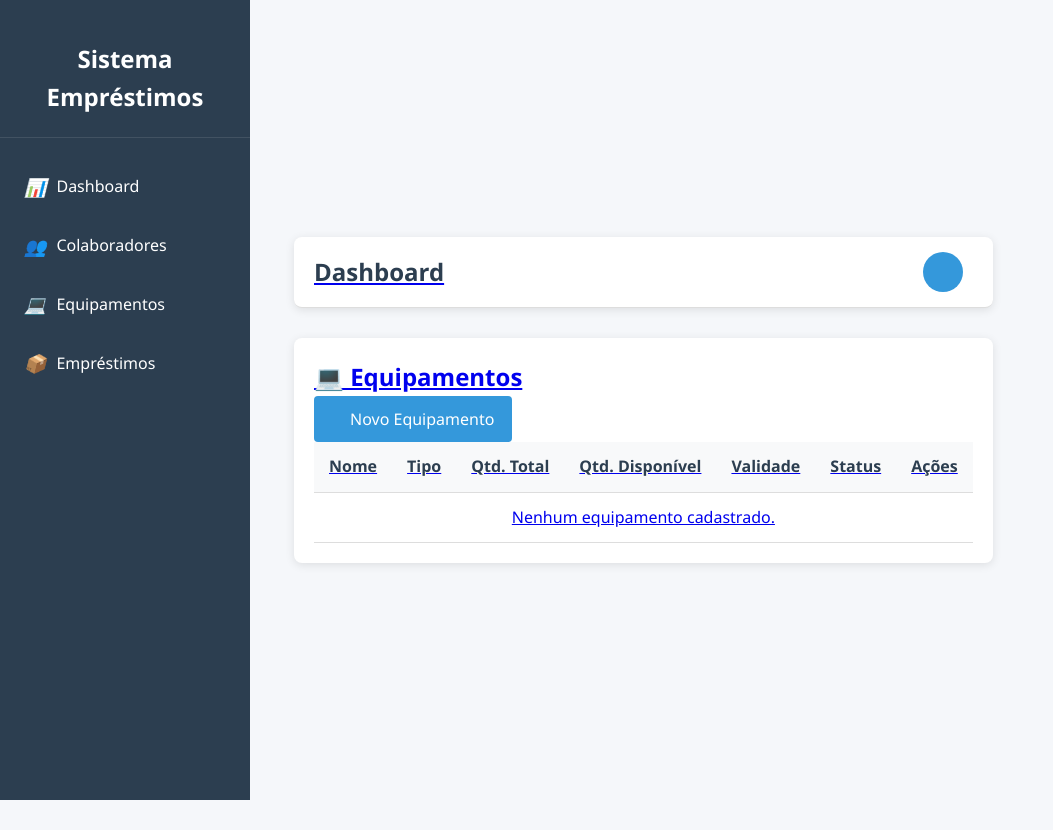
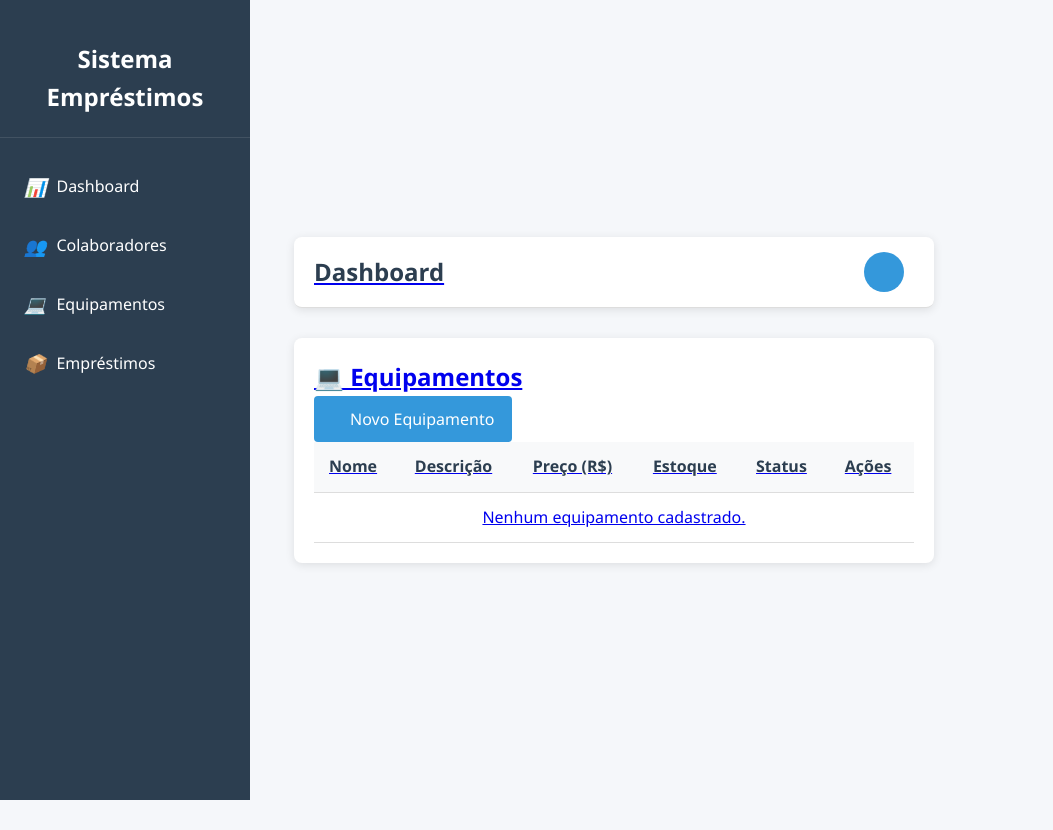
Before and after one commit to CassioHMA/projeto_imersao, a Django app: page /equipamentos/criar/ in a window 1280 px wide. Shown: the whole page, without its empty margins (0-1053 px from the left). Run offline with Django 5.2, Linux system fonts and the light colour scheme.

Commit message:
falta ajustar as chamadas dos formulários

```diff
--- a/Projeto_imersaos/templates/partials/dashboard.html
+++ b/Projeto_imersaos/templates/partials/dashboard.html
@@ -64,9 +64,9 @@
     <div style="margin-top: 30px;">
         <h2>Ações Rápidas</h2>
         <p>
-            <a href="/emprestimos/criar/">Novo Empréstimo</a> |
+            <a href="/emprestimos/">Novo Empréstimo</a> |
             <a href="/equipamentos/criar/">Novo Equipamento</a> |
-            <a href="/cadastros/criar/">Novo Cadastro</a>
+            <a href="/colaboradores/criar/">Novo Colaborador</a>
         </p>
     </div>
 {% endblock %}
--- a/Projeto_imersaos/templates/partials/equipamentos.html
+++ b/Projeto_imersaos/templates/partials/equipamentos.html
@@ -7,7 +7,7 @@
 <div class="card">
     <div class="card-header">
         <h2>💻 Equipamentos</h2>
-        <button class="btn btn-primary" onclick="showEquipamentoModal()">
+        <button id="novo-equipamento-btn" class="btn btn-primary">
             <i class="fas fa-plus"></i> Novo Equipamento
         </button>
     </div>
@@ -26,10 +26,9 @@
                 <thead>
                     <tr>
                         <th>Nome</th>
-                        <th>Tipo</th>
-                        <th>Qtd. Total</th>
-                        <th>Qtd. Disponível</th>
-                        <th>Validade</th>
+                        <th>Descrição</th>
+                        <th>Preço (R$)</th>
+                        <th>Estoque</th>
                         <th>Status</th>
                         <th>Ações</th>
                     </tr>
@@ -38,13 +37,12 @@
                     {% for equipamento in equipamentos %}
                     <tr>
                         <td>{{ equipamento.nome }}</td>
-                        <td>{{ equipamento.tipo|default:"-" }}</td>
-                        <td>{{ equipamento.quantidade_total }}</td>
-                        <td>{{ equipamento.quantidade_disponivel }}</td>
-                        <td>{{ equipamento.data_validade|date:"d/m/Y"|default:"-" }}</td>
+                        <td>{{ equipamento.descricao|default:"-" }}</td>
+                        <td>{{ equipamento.preco }}</td>
+                        <td>{{ equipamento.estoque }}</td>
                         <td>
-                            <span class="status-badge {% if equipamento.quantidade_disponivel > 0 %}status-ativo{% else %}status-inativo{% endif %}">
-                                {% if equipamento.quantidade_disponivel > 0 %}Disponível{% else %}Indisponível{% endif %}
+                            <span class="status-badge {% if equipamento.ativo %}status-ativo{% else %}status-inativo{% endif %}">
+                                {% if equipamento.ativo %}Ativo{% else %}Inativo{% endif %}
                             </span>
                         </td>
                         <td>
@@ -60,7 +58,7 @@
                     </tr>
                     {% empty %}
                     <tr>
-                        <td colspan="7" class="text-center">Nenhum equipamento cadastrado.</td>
+                        <td colspan="6" class="text-center">Nenhum equipamento cadastrado.</td>
                     </tr>
                     {% endfor %}
                 </tbody>
@@ -81,29 +79,27 @@
             </div>
 
             <div class="form-group">
-                <label for="equipamento-tipo">Tipo</label>
-                <input type="text" id="equipamento-tipo" name="tipo" class="form-control">
-            </div>
-
-            <div class="form-group">
                 <label for="equipamento-descricao">Descrição</label>
-                <textarea class="form-control" id="equipamento-descricao" name="descricao"></textarea>
+                <textarea class="form-control" id="equipamento-descricao" name="descricao" rows="3"></textarea>
             </div>
 
             <div class="form-row">
                 <div class="form-group">
-                    <label for="equipamento-quantidade-total">Quantidade Total</label>
-                    <input type="number" id="equipamento-quantidade-total" name="quantidade_total" class="form-control" required min="0">
+                    <label for="equipamento-preco">Preço (R$)</label>
+                    <input type="number" id="equipamento-preco" name="preco" class="form-control" step="0.01" min="0" required>
                 </div>
                 <div class="form-group">
-                    <label for="equipamento-quantidade-disponivel">Quantidade Disponível</label>
-                    <input type="number" id="equipamento-quantidade-disponivel" name="quantidade_disponivel" class="form-control" required min="0">
+                    <label for="equipamento-estoque">Quantidade em Estoque</label>
+                    <input type="number" id="equipamento-estoque" name="estoque" class="form-control" required min="0">
                 </div>
             </div>
 
             <div class="form-group">
-                <label for="equipamento-data-validade">Data de Validade (Opcional)</label>
-                <input type="date" id="equipamento-data-validade" name="data_validade" class="form-control">
+                <label for="equipamento-ativo">Status</label>
+                <select id="equipamento-ativo" name="ativo" class="form-control">
+                    <option value="true" selected>Ativo</option>
+                    <option value="false">Inativo</option>
+                </select>
             </div>
 
             <div class="modal-buttons">
--- a/Projeto_imersaos/views.py
+++ b/Projeto_imersaos/views.py
@@ -7,6 +7,7 @@ from .forms import UsuarioForm, ColaboradorForm, EquipamentoForm, EmprestimoForm
 from django.utils import timezone
 from django.db import transaction
 from django.contrib.auth.hashers import make_password
+import json
 
 
 # Views para Usuario
@@ -58,7 +59,7 @@ def criar_colaborador(request):
             return redirect('lista_colaboradores')
     else:
         form = ColaboradorForm()
-    return render(request, 'form_colaborador.html', {'form': form, 'titulo': 'Criar Colaborador'})
+    return render(request, 'partials/form_colaborador.html', {'form': form, 'titulo': 'Criar Colaborador'})
 
 def editar_colaborador(request, pk):
     colaborador_obj = get_object_or_404(Colaborador, pk=pk)
@@ -70,7 +71,7 @@ def editar_colaborador(request, pk):
             return redirect('lista_colaboradores')
     else:
         form = ColaboradorForm(instance=colaborador_obj)
-    return render(request, 'form_colaborador.html', {'form': form, 'titulo': 'Editar Colaborador'})
+    return render(request, 'partials/form_colaborador.html', {'form': form, 'titulo': 'Editar Colaborador'})
 
 @require_POST
 def deletar_colaborador(request, pk):
@@ -138,8 +139,36 @@ def excluir_equipamento(request, id):
     return render(request, 'confirmar_exclusao.html', context)
 
 def api_equipamentos(request):
-    equipamentos = Equipamento.objects.all().values('id', 'nome', 'descricao', 'preco', 'estoque', 'ativo')
-    return JsonResponse(list(equipamentos), safe=False)
+    if request.method == 'POST':
+        try:
+            data = json.loads(request.body)
+            form = EquipamentoForm(data)
+            if form.is_valid():
+                equipamento = form.save()
+                return JsonResponse({
+                    'id': equipamento.id,
+                    'nome': equipamento.nome,
+                    'descricao': equipamento.descricao,
+                    'preco': str(equipamento.preco), # Convert Decimal to string for JSON
+                    'estoque': equipamento.estoque,
+                    'ativo': equipamento.ativo,
+                }, status=201)
+            else:
+                return JsonResponse({'errors': form.errors}, status=400)
+        except json.JSONDecodeError:
+            return JsonResponse({'error': 'JSON inválido.'}, status=400)
+
+    # Keep the original GET functionality, but serialize properly
+    equipamentos = Equipamento.objects.all()
+    data = [{
+        'id': eq.id,
+        'nome': eq.nome,
+        'descricao': eq.descricao,
+        'preco': str(eq.preco), # Convert Decimal to string
+        'estoque': eq.estoque,
+        'ativo': eq.ativo
+    } for eq in equipamentos]
+    return JsonResponse(data, safe=False)
 
 
 # Views para Empréstimo de Equipamento
--- a/static/JS/scripts.js
+++ b/static/JS/scripts.js
@@ -29,9 +29,9 @@ const defaultHeaders = {
  * Inicializa a aplicação quando o DOM estiver carregado
  */
 document.addEventListener('DOMContentLoaded', function() {
-    initializeApp();
-    setupEventListeners();
-    checkAuthentication();
+    // initializeApp();
+    // setupEventListeners();
+    // checkAuthentication();
 });
 
 /**
@@ -63,13 +63,13 @@ function initializeApp() {
  */
 function setupEventListeners() {
     // Navegação do menu
-    setupMenuNavigation();
+    // setupMenuNavigation();
 
     // Navegação por abas
     setupTabNavigation();
 
     // Formulários
-    setupFormHandlers();
+    // setupFormHandlers();
 
     // Botões de ação
     setupActionButtons();
@@ -486,11 +486,10 @@ async function handleEquipamentoSubmit(event) {
 
     const formData = {
         nome: document.getElementById('equipamento-nome').value,
-        tipo: document.getElementById('equipamento-tipo').value,
         descricao: document.getElementById('equipamento-descricao').value || null,
-        quantidade_total: parseInt(document.getElementById('equipamento-quantidade-total').value),
-        quantidade_disponivel: parseInt(document.getElementById('equipamento-quantidade-disponivel').value),
-        data_validade: document.getElementById('equipamento-data-validade').value || null
+        preco: parseFloat(document.getElementById('equipamento-preco').value),
+        estoque: parseInt(document.getElementById('equipamento-estoque').value),
+        ativo: document.getElementById('equipamento-ativo').value === 'true'
     };
 
     const equipamentoId = document.getElementById('equipamento-id').value;
@@ -701,7 +700,7 @@ function renderEquipamentos(equipamentos) {
     if (!equipamentos || equipamentos.length === 0) {
         tbody.innerHTML = `
             <tr>
-                <td colspan="7" class="text-center">Nenhum equipamento encontrado</td>
+                <td colspan="6" class="text-center">Nenhum equipamento encontrado</td>
             </tr>
         `;
         return;
@@ -710,21 +709,18 @@ function renderEquipamentos(equipamentos) {
     equipamentos.forEach(equipamento => {
         const row = document.createElement('tr');
         // Lógica para definir o status visualmente
-        const statusClass = equipamento.quantidade_disponivel > 0 ? 'status-ativo' : 'status-inativo';
-        const statusText = equipamento.quantidade_disponivel > 0 ? 'Disponível' : 'Indisponível';
+        const statusClass = equipamento.ativo ? 'status-ativo' : 'status-inativo';
+        const statusText = equipamento.ativo ? 'Ativo' : 'Inativo';
 
         row.innerHTML = `
             <td>${equipamento.nome}</td>
-            <td>${equipamento.tipo || '-'}</td>
-            <td>${equipamento.quantidade_total}</td>
-            <td>${equipamento.quantidade_disponivel}</td>
-            <td>${equipamento.data_validade ? formatDate(equipamento.data_validade) : '-'}</td>
+            <td>${equipamento.descricao || '-'}</td>
+            <td>${equipamento.preco}</td>
+            <td>${equipamento.estoque}</td>
             <td>
-                // Adiciona o status badge, alinhado com o template
                 <span class="status-badge ${statusClass}">${statusText}</span>
             </td>
             <td>
-                // Adiciona os botões de ação com ícones, alinhados com o template
                 <button class="btn-icon btn-edit" title="Editar" onclick="editarEquipamento(${equipamento.id})"><i class="fas fa-edit"></i></button>
                 <button class="btn-icon btn-delete" title="Excluir" onclick="confirmarExclusaoEquipamento(${equipamento.id})"><i class="fas fa-trash"></i></button>
             </td>
@@ -771,6 +767,20 @@ function hideEquipamentoModal() {
     document.getElementById('modal-equipamento').style.display = 'none';
     resetEquipamentoForm(); // Reseta o formulário e limpa o ID oculto
     document.getElementById('modal-titulo-equipamento').textContent = 'Novo Equipamento'; // Reseta o título
+}
+
+/**
+ * Reseta o formulário de equipamento
+ */
+function resetEquipamentoForm() {
+    const form = document.getElementById('form-equipamento');
+    if (form) {
+        form.reset();
+    }
+    const equipamentoIdInput = document.getElementById('equipamento-id');
+    if (equipamentoIdInput) {
+        equipamentoIdInput.value = '';
+    }
 }
 
 /**
@@ -1077,7 +1087,7 @@ function setupActionButtons() {
     }
 
     // Botão novo equipamento
-    const novoEquipamentoBtn = document.querySelector('[onclick="showEquipamentoModal()"]');
+    const novoEquipamentoBtn = document.getElementById('novo-equipamento-btn');
     if (novoEquipamentoBtn) {
         novoEquipamentoBtn.addEventListener('click', function() {
             hideEquipamentoModal(); // Reseta o formulário e o título antes de mostrar
--- a/static/css/styles.css
+++ b/static/css/styles.css
@@ -43,6 +43,7 @@ body {
     position: fixed;
     height: 100vh;
     overflow-y: auto;
+    z-index: 1;
 }
 
 .logo {
@@ -83,6 +84,8 @@ body {
     padding: 20px;
     margin-left: 250px;
     width: calc(100% - 250px);
+    position: relative;
+    z-index: 2;
 }
 
 .header {
```
Also changed, not shown: Projeto_imersaos/templates/partials/colaboradores.html (+13 -12 lines), Projeto_imersaos/templates/partials/form_colaborador.html (added, +16 -0 lines), Projeto_imersaos/templates/partials/form_emprestimo.html (+0 -14 lines).
